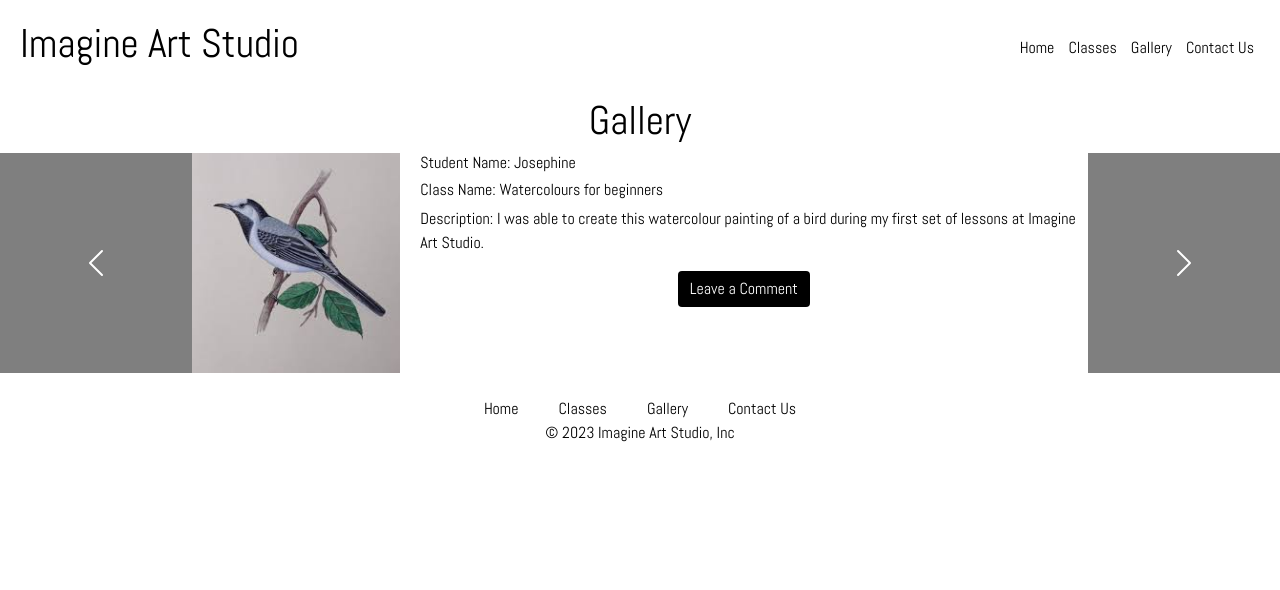
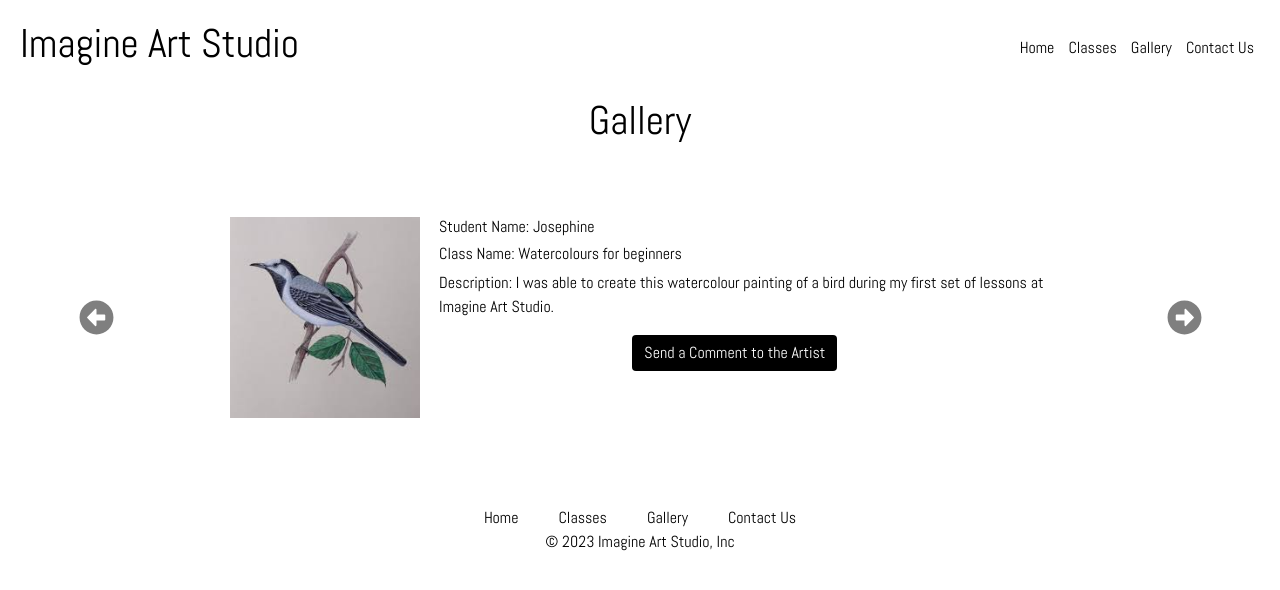
Before and after one commit to annikawhit/seg3125_project2_final, a React (Create React App) app: page /gallery in a window 1280 px wide. Shown: the top 590 px of the page. Built offline with nearby package versions, Linux system fonts and the light colour scheme.

Commit message:
update gallery and contact page

```diff
--- a/package.json
+++ b/package.json
@@ -9,6 +9,7 @@
     "@testing-library/user-event": "^13.5.0",
     "react": "^18.2.0",
     "react-dom": "^18.2.0",
+    "react-icons": "^4.10.1",
     "react-router-dom": "^5.3.4",
     "react-scripts": "5.0.1",
     "web-vitals": "^2.1.4"
--- a/src/ContactUs.js
+++ b/src/ContactUs.js
@@ -5,7 +5,7 @@ const ContactUs = () => {
 
             <div className="rowContactUs" id="contact">
 
-                <div>
+                <div id="contactus_table1">
                     <h4>Hours of Operation</h4>
                     <table>
                         <tr><th>Monday</th><td>10am - 7pm</td></tr>
@@ -18,7 +18,7 @@ const ContactUs = () => {
                     </table>
                 </div>
 
-                <div>
+                <div id="contactus_table2">
                     <h4>Address</h4>
                     <table id="address">
                         <tr><td>75 Laurier Ave E</td></tr>
@@ -32,6 +32,8 @@ const ContactUs = () => {
                     </table>
                 </div>
             </div>
+
+
         </div>
     );
 }
--- a/src/Gallery.js
+++ b/src/Gallery.js
@@ -2,6 +2,8 @@ import image1 from './gallery1.jpeg'
 import image2 from './gallery2.jpeg'
 import image from './home_image_2.jpg'
 import {Link} from 'react-router-dom';
+import {FaArrowAltCircleRight} from "react-icons/fa"
+import {FaArrowAltCircleLeft} from "react-icons/fa"
 
 const Gallery = () => {
     return (
@@ -25,7 +27,7 @@ const Gallery = () => {
                                 <h3 id="text">Student Name: Josephine</h3>
                                 <h3 id="text">Class Name: Watercolours for beginners</h3>
                                 <p id="text">Description: I was able to create this watercolour painting of a bird during my first set of lessons at Imagine Art Studio.</p>
-                                <Link class="btn btn-secondary border-0" id="link" to="/classes">Leave a Comment</Link>
+                                <Link class="btn btn-secondary border-0" id="link" to="/classes">Send a Comment to the Artist</Link>
                             </div>
                         </div>
 
@@ -37,11 +39,11 @@ const Gallery = () => {
                         <img class="d-block w-100" src={image} alt="Third slide"></img>
                     </div>
                 </div>
-                <a id="gallery_arrow" class="carousel-control-prev" href="#carouselExampleIndicators" role="button" data-slide="prev">
-                    <span class="carousel-control-prev-icon" aria-hidden="true"></span>
+                <a id="gallery_arrow"  class="carousel-control-prev" href="#carouselExampleIndicators" role="button" data-slide="prev">
+                    <div><FaArrowAltCircleLeft size={35}/></div>
                 </a>
                 <a id="gallery_arrow" class="carousel-control-next" href="#carouselExampleIndicators" role="button" data-slide="next">
-                    <span class="carousel-control-next-icon" aria-hidden="true"></span>
+                    <div><FaArrowAltCircleRight size={35}/></div>
                 </a>
             </div>
         </div>
--- a/src/index.css
+++ b/src/index.css
@@ -96,8 +96,10 @@
 .rowGallery{
   display: flex;
   flex-direction: row;
-  padding-left: 15%;
-  padding-right: 15%;
+  padding-left: 18%;
+  padding-right: 18%;
+  padding-top: 5%;
+  padding-bottom: 5%;
 }
 
 .rowGallery #text{
@@ -105,13 +107,10 @@
   padding-left: 3%;
 }
 
-#gallery_arrow{
-  background-color:black;
-}
 
 #image {
   height:auto;
-  max-width:100%;
+  max-width:50%;
 }
 
 #text{
@@ -131,12 +130,10 @@
 /*contactus*/
 
 .rowContactUs{
-  display: flex;
+  display: grid;
   flex-direction: row;
-}
+  grid-template-columns: 1fr 1fr;
 
-#contact #address td{
-  text-align: center;
 }
 
 /*footer*/
```
Also changed, not shown: 1 other file (tests, documents, lock files or other folders).
